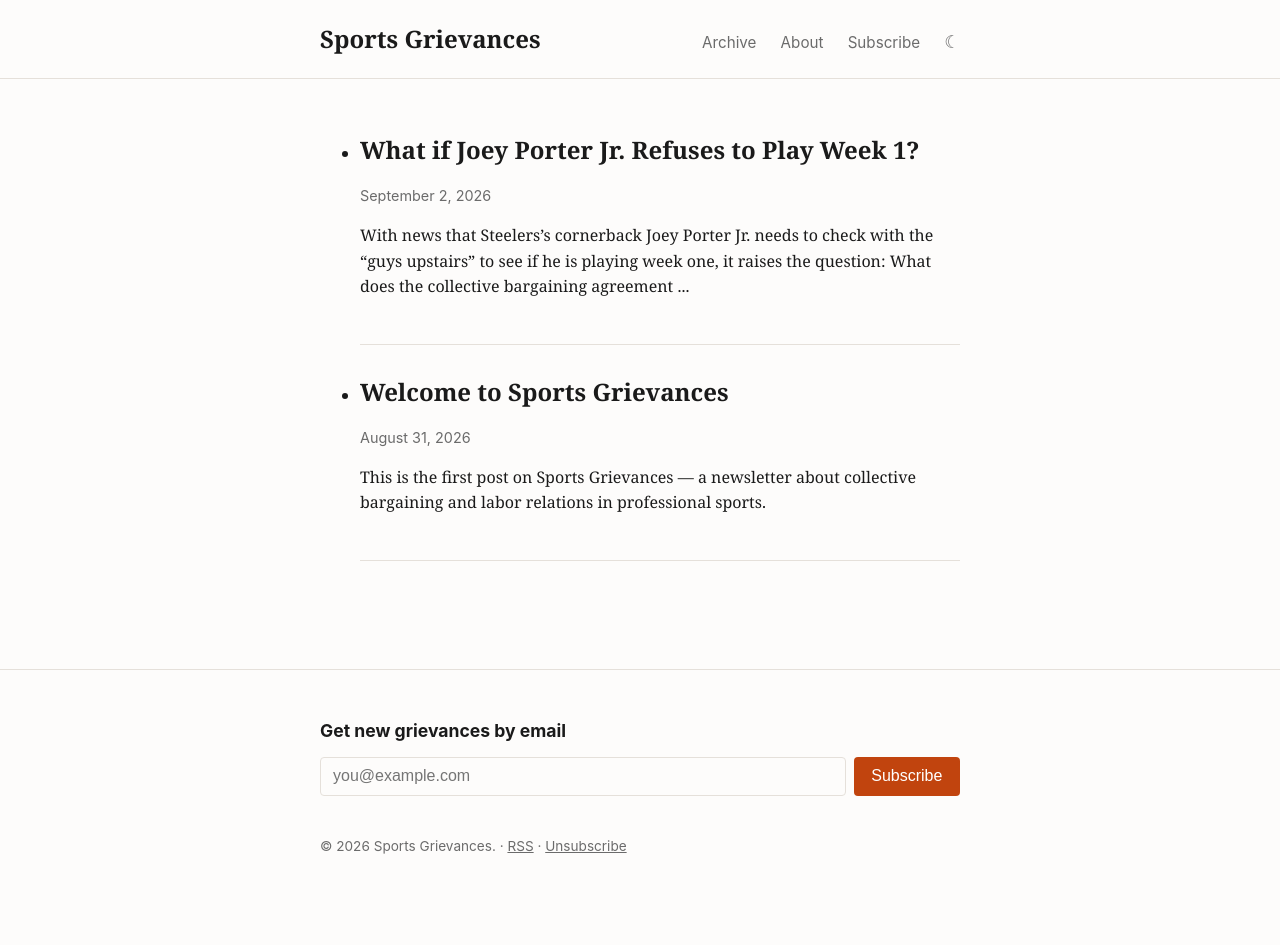
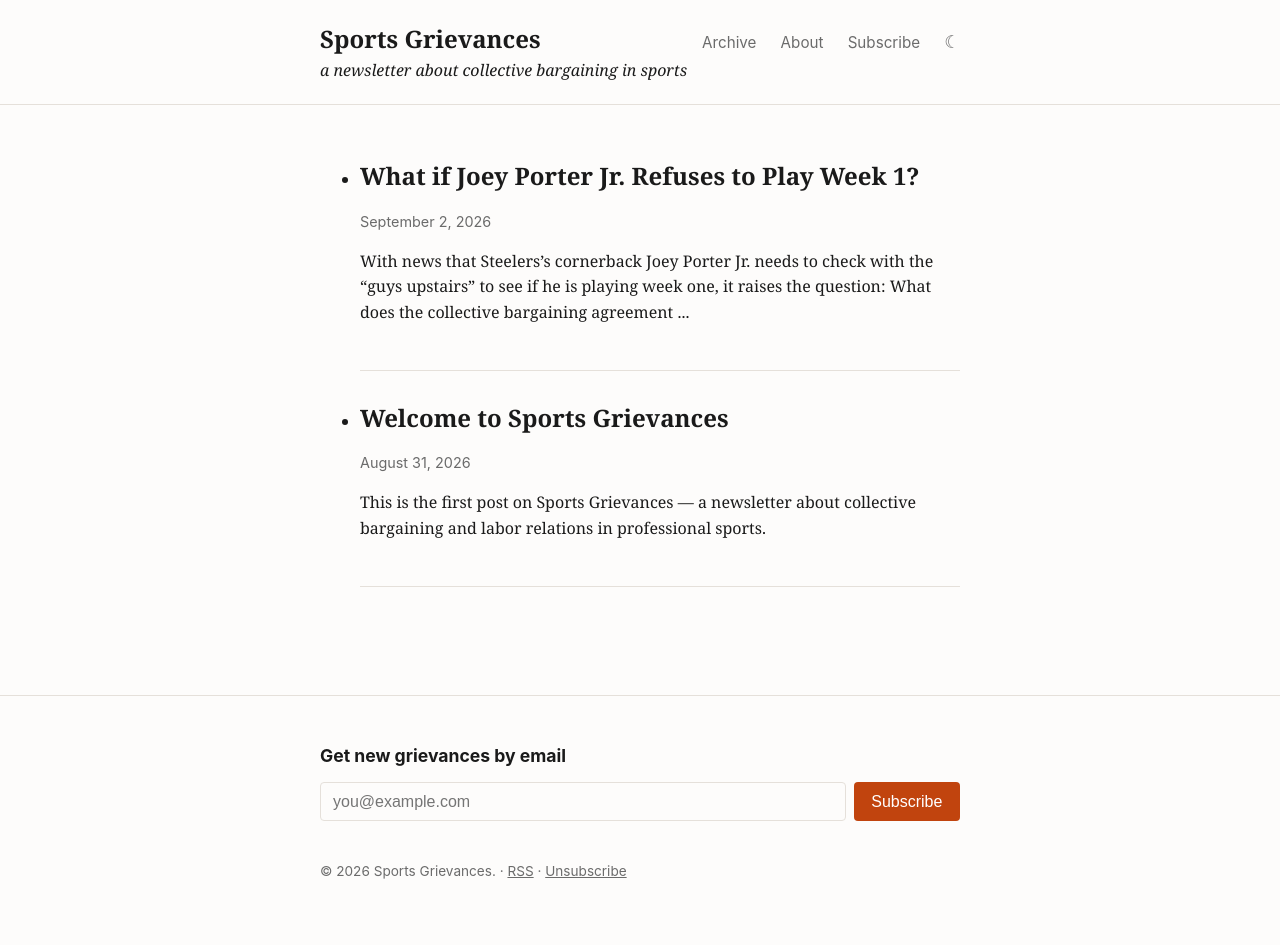
Before and after one commit to maffiemd/grievances-about-sports, a Jekyll site: the page built from index.html, in a window 1280 px wide. Built offline with Jekyll 4.4.1, drawn with Linux system fonts in a browser that asks for light colours; before the commit the page ends 919 px from its top, so only the background shows below that.

Commit message:
Feat: update header to include line that describes the blog

```diff
--- a/_includes/header.html
+++ b/_includes/header.html
@@ -1,5 +1,5 @@
 <header class="site-header">
-  <div class="wrap">
+  <div style="margin-bottom:0;" class="wrap">
     <a class="site-title" href="{{ '/' | relative_url }}">{{ site.title }}</a>
     <nav class="site-nav">
       <a href="{{ '/' | relative_url }}">Archive</a>
@@ -7,5 +7,6 @@
       <a href="{{ '/subscribe/' | relative_url }}">Subscribe</a>
       <button type="button" id="theme-toggle" class="theme-toggle" aria-label="Toggle color theme"></button>
     </nav>
+    <p style="margin:0; padding:0; font-style:italic">a newsletter about collective bargaining in sports</p>
   </div>
 </header>
--- a/assets/css/style.css
+++ b/assets/css/style.css
@@ -66,7 +66,6 @@
   align-items: baseline;
   justify-content: space-between;
   flex-wrap: wrap;
-  gap: 0.75rem;
 }
 .site-title {
   font-size: 1.5rem;
```
Also changed, not shown: .claude/settings.local.json (added).
